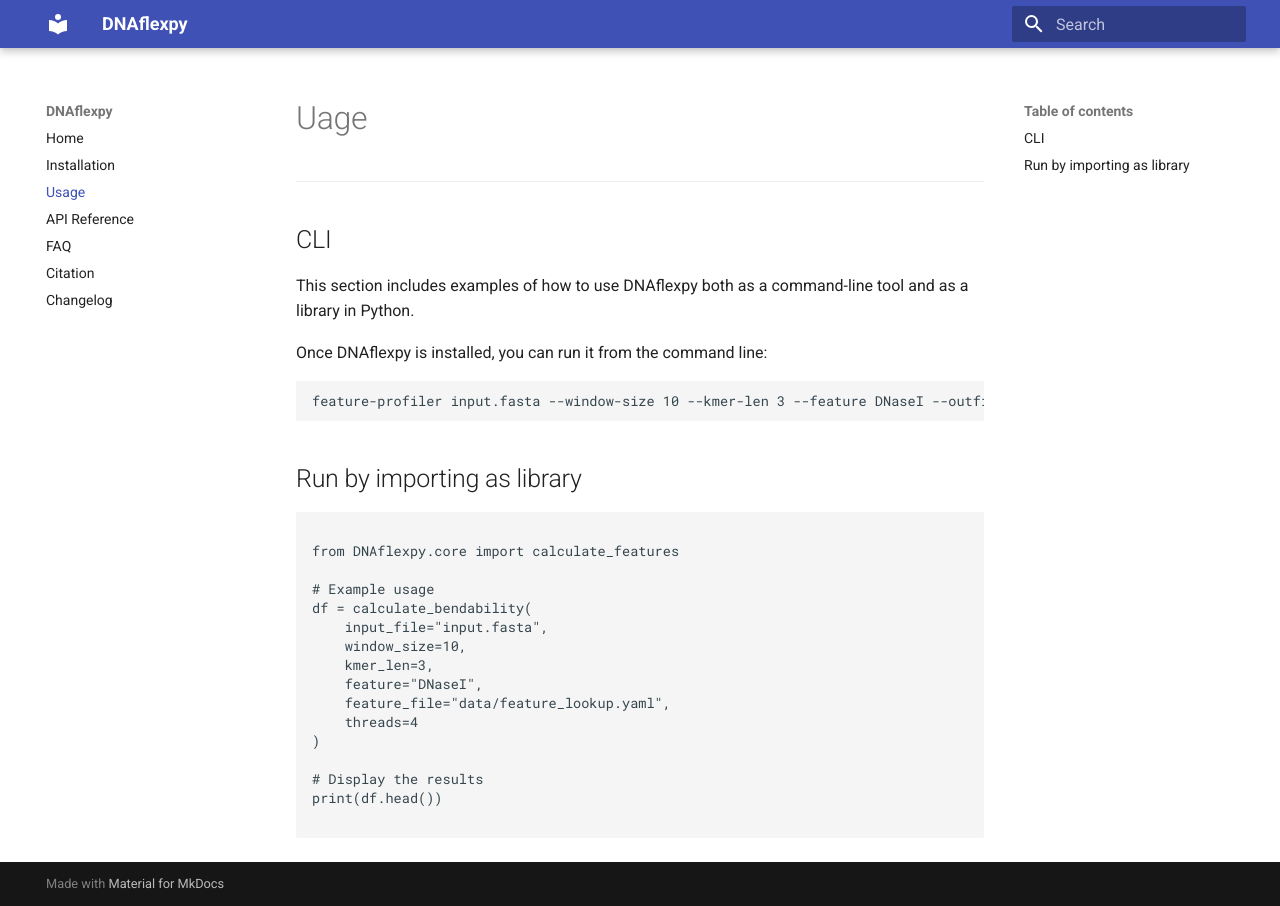
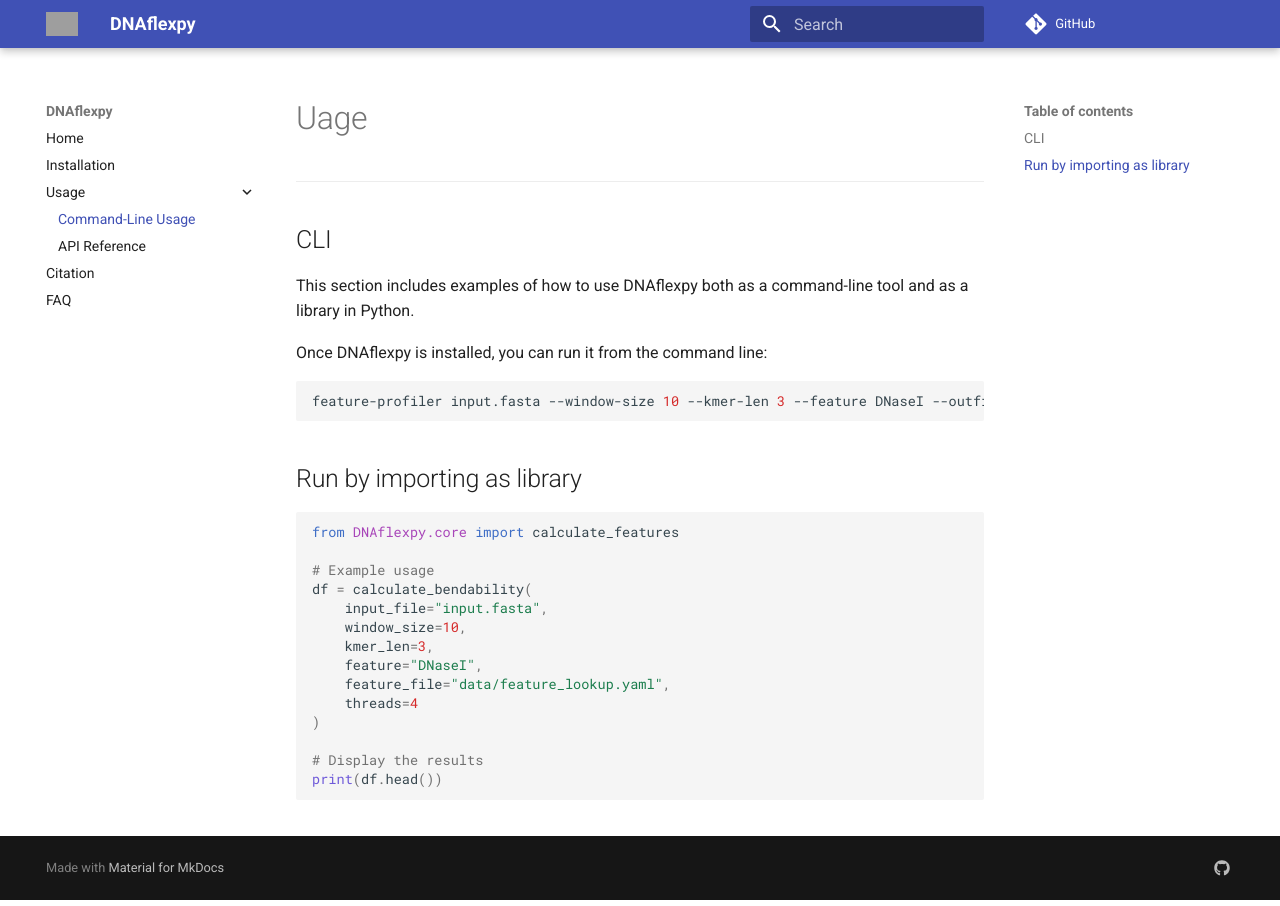
Before and after one commit to UpalabdhaD/DNAflexpy, an MkDocs documentation site: the page built from docs/usage.md, in a window 1280 px wide. Built offline with MkDocs 1.6.1 and Material for MkDocs 9.7.7, drawn with Linux system fonts in a browser that asks for light colours; comment, search, counter and statistics services are not loaded; grey boxes are pictures that could not be loaded.

Commit message:
Added mkdocs documentations4

```diff
--- a/mkdocs.yml
+++ b/mkdocs.yml
@@ -1,12 +1,73 @@
+# Project Information
 site_name: "DNAflexpy"
+site_description: "A tool for trinucleotide feature profiling in DNA sequences"
+site_author: "Aditya Kumar"
+site_url: "https://<your-github-username>.github.io/DNAflexpy/"  # Replace with your GitHub Pages URL
+
+# Theme Configuration
 theme:
-  name: "material"
+  name: "material"  # Using the Material for MkDocs theme
+  logo: "images/logo.png"  # Optional: Add a custom logo
+  favicon: "images/favicon.ico"  # Optional: Add a custom favicon
+  palette:
+    - media: "(prefers-color-scheme: light)"
+      scheme: default
+      primary: indigo
+      accent: indigo
+    - media: "(prefers-color-scheme: dark)"
+      scheme: slate
+      primary: indigo
+      accent: indigo
 
+# Navigation Structure
 nav:
   - Home: index.md
   - Installation: installation.md
-  - Usage: usage.md
-  - API Reference: api_reference.md
+  - Usage:
+      - Command-Line Usage: usage.md
+      - API Reference: api_reference.md
+  - Citation: citation.md
   - FAQ: faq.md
-  - Citation: citation.md
-  - Changelog: changelog.md
+
+# Plugins
+plugins:
+  - search  # Adds search functionality
+  - mkdocs-material-extensions  # Extra features for Material theme (optional)
+  - glightbox  # Adds lightbox support for images (optional)
+
+# Markdown Extensions
+markdown_extensions:
+  - toc:
+      permalink: true
+  - footnotes
+  - pymdownx.arithmatex  # For LaTeX support (if needed)
+  - pymdownx.highlight
+  - pymdownx.inlinehilite
+  - pymdownx.superfences
+  - pymdownx.magiclink
+  - pymdownx.betterem
+  - pymdownx.tilde
+
+# Extra CSS and JavaScript (Optional)
+# extra_css:
+#   - stylesheets/custom.css  # Add custom styles if needed
+# extra_javascript:
+#   - javascripts/custom.js   # Add custom JavaScript if needed
+
+# Repository URL for Edit Links
+repo_url: "https://github.com/<your-github-username>/DNAflexpy"
+repo_name: "GitHub"
+
+# Optional: Custom 404 Page
+extra:
+  social:
+    - icon: "fontawesome/brands/github"
+      link: "https://github.com/<your-github-username>/DNAflexpy"
+  copyright: "Copyright &copy; 2024 Aditya Kumar"
+
+# GitHub Pages Config (if deploying manually)
+# Uncomment if deploying without GitHub Actions
+# extra_css:
+#   - css/extra.css
+# plugins:
+#   - mkdocs-git-revision-date-localized
```
